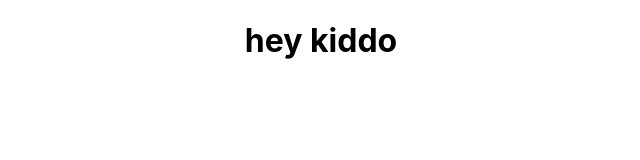
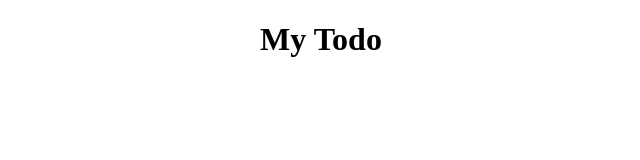
Before and after one commit to AnkitSingh60/Todo_Redux, a React (Create React App) app: page / in a window 1280 px wide. Shown: the top 160 px of the page, without its empty margins (319-959 px from the left). Built offline with nearby package versions, Linux system fonts and the light colour scheme; the HTML template or start-up script is replaced by a standard one.

Commit message:
delete extra CSS files

```diff
--- a/public/index.html
+++ b/public/index.html
@@ -24,7 +24,7 @@
       work correctly both with client-side routing and a non-root public URL.
       Learn how to configure a non-root public URL by running `npm run build`.
     -->
-    <title>React App</title>
+    <title>Todo App</title>
   </head>
   <body>
     <noscript>You need to enable JavaScript to run this app.</noscript>
--- a/src/App.css
+++ /dev/null
@@ -1,38 +0,0 @@
-.App {
-  text-align: center;
-}
-
-.App-logo {
-  height: 40vmin;
-  pointer-events: none;
-}
-
-@media (prefers-reduced-motion: no-preference) {
-  .App-logo {
-    animation: App-logo-spin infinite 20s linear;
-  }
-}
-
-.App-header {
-  background-color: #282c34;
-  min-height: 100vh;
-  display: flex;
-  flex-direction: column;
-  align-items: center;
-  justify-content: center;
-  font-size: calc(10px + 2vmin);
-  color: white;
-}
-
-.App-link {
-  color: #61dafb;
-}
-
-@keyframes App-logo-spin {
-  from {
-    transform: rotate(0deg);
-  }
-  to {
-    transform: rotate(360deg);
-  }
-}
--- a/src/App.jsx
+++ b/src/App.jsx
@@ -1,9 +1,7 @@
-import './App.css';
-
 function App() {
   return (
     <div className="App">
-      <h1>hey kiddo</h1>
+      <h1>My Todo</h1>
     </div>
   );
 }
--- a/src/index.css
+++ b/src/index.css
@@ -1,13 +1,3 @@
-body {
-  margin: 0;
-  font-family: -apple-system, BlinkMacSystemFont, 'Segoe UI', 'Roboto', 'Oxygen',
-    'Ubuntu', 'Cantarell', 'Fira Sans', 'Droid Sans', 'Helvetica Neue',
-    sans-serif;
-  -webkit-font-smoothing: antialiased;
-  -moz-osx-font-smoothing: grayscale;
+.App {
+  text-align: center;
 }
-
-code {
-  font-family: source-code-pro, Menlo, Monaco, Consolas, 'Courier New',
-    monospace;
-}
```
Also changed, not shown: src/components/Todo.jsx (added, +9 -0 lines), src/components/Todos.jsx (added, +9 -0 lines), src/logo.svg (deleted), src/store.js (added).
